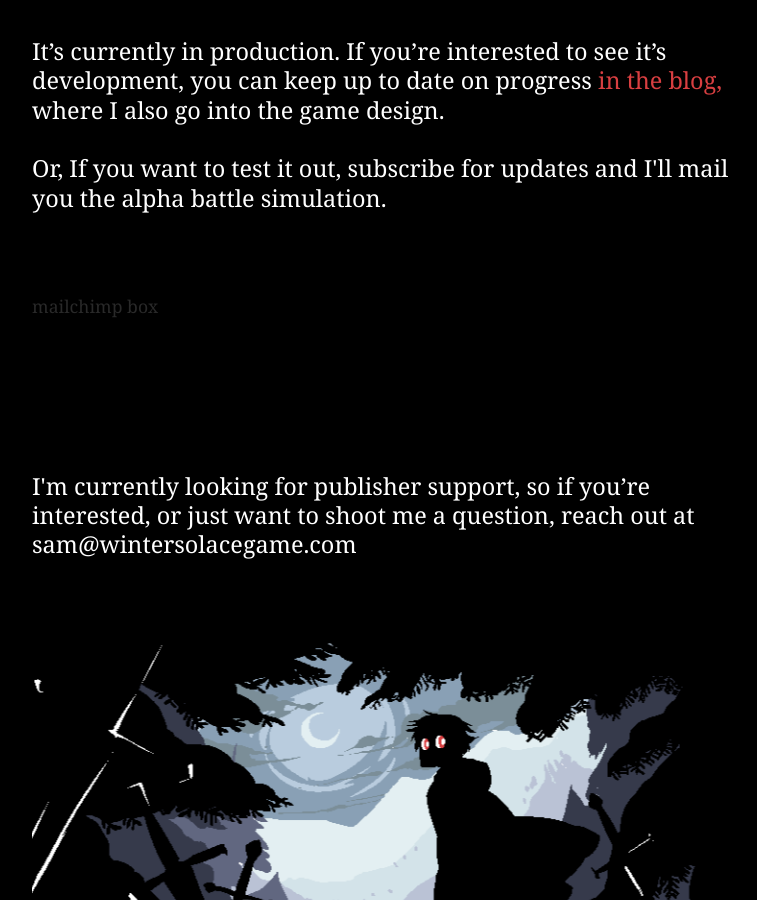
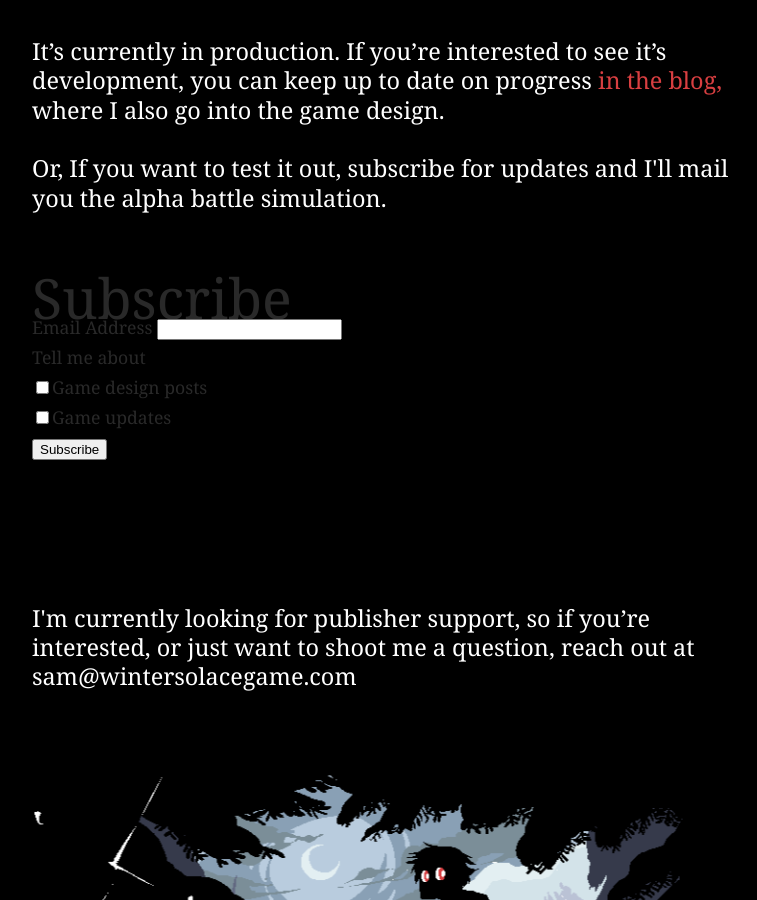
Before and after one commit to BaronBlackmore/Wintercast, a Jekyll site: the page built from index.html, in a window 1280 px wide and 900 px high, scrolled down 4138 px. Shown: the whole window, without its empty margins (248-1005 px from the left). Built offline with Jekyll 4.4.1, drawn with Linux system fonts in a browser that asks for light colours.

Commit message:
add mailchimp

```diff
--- /dev/null
+++ b/_includes/mailchimp-signup.html
@@ -0,0 +1,29 @@
+<!-- Begin Mailchimp Signup Form -->
+<div id="mc_embed_signup">
+<form action="https://sunlightafterdark.us19.list-manage.com/subscribe/post?u=a0b444f385a13e98db7ff5939&amp;id=8068880219" method="post" id="mc-embedded-subscribe-form" name="mc-embedded-subscribe-form" class="validate" target="_blank" novalidate>
+    <div id="mc_embed_signup_scroll">
+	<h2>Subscribe</h2>
+    <div class="mc-field-group">
+	   <label for="mce-EMAIL">Email Address </label>
+	   <input type="email" value="" name="EMAIL" class="required email" id="mce-EMAIL">
+    </div>
+
+    <div class="mc-field-group input-group">
+        <strong>Tell me about </strong>
+        <ul>
+            <li><input type="checkbox" value="1" name="group[4432][1]" id="mce-group[4432]-4432-0"><label for="mce-group[4432]-4432-0">Game design posts</label></li>
+            <li><input type="checkbox" value="2" name="group[4432][2]" id="mce-group[4432]-4432-1"><label for="mce-group[4432]-4432-1">Game updates</label></li>
+        </ul>
+    </div>
+
+    <div id="mce-responses" class="clear">
+		<div class="response" id="mce-error-response" style="display:none"></div>
+		<div class="response" id="mce-success-response" style="display:none"></div>
+	</div>    <!-- real people should not fill this in and expect good things - do not remove this or risk form bot signups-->
+    <div style="position: absolute; left: -5000px;" aria-hidden="true"><input type="text" name="b_a0b444f385a13e98db7ff5939_8068880219" tabindex="-1" value=""></div>
+    <div class="clear"><input type="submit" value="Subscribe" name="subscribe" id="mc-embedded-subscribe" class="button"></div>
+    </div>
+</form>
+</div>
+
+<!--End mc_embed_signup-->
--- a/_layouts/post.html
+++ b/_layouts/post.html
@@ -33,9 +33,7 @@
 
 
 <div class="subscription-box center-col flex-all">
-	<div class="sub-inner">
-		mailchimp
-	</div>
+	{% include mailchimp-signup.html %}
 </div>
 
 <div class="neighbour-posts center-col flex-all">
--- a/index.html
+++ b/index.html
@@ -45,7 +45,8 @@
 	<br>
 	<br>
 	Or, If you want to test it out, subscribe for updates and I'll mail you the alpha battle simulation.</h5>
-	<p>mailchimp box</p>
+
+	{% include mailchimp-signup.html %}
 
  	<h5>I'm currently looking for publisher support, so if you’re interested, or just want to shoot me a question, reach out at sam@wintersolacegame.com</h5>
  	<img alt="cliffhanger-y image" src="/images/social.png">
```
